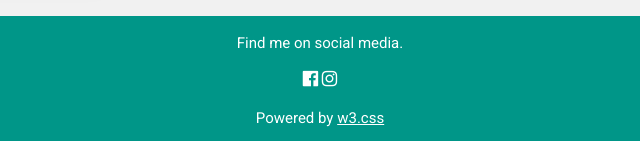
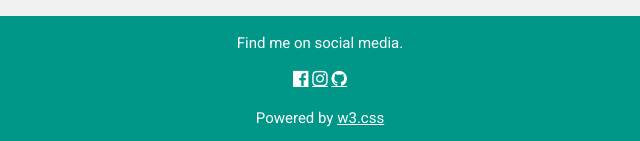
Before and after one commit to rianc2206/rianc2206.github.io, a website: page index.html in a window 1280 px wide. Shown: the part 1117-1258 px from the top of the page, 320-960 px from the left. Drawn offline with nearby package versions, Linux system fonts and the light colour scheme.

Commit message:
tambahan link social media

```diff
--- a/index.html
+++ b/index.html
@@ -113,8 +113,9 @@ html,body,h1,h2,h3,h4,h5,h6 {
 
 <footer class="w3-container w3-teal w3-center w3-margin-top">
   <p>Find me on social media.</p>
-  <i class="fa fa-facebook-official w3-hover-text-indigo w3-large" href="facebook.com/rianc2206"></i>
-  <i class="fa fa-instagram w3-hover-text-purple w3-large" href="instagram.com/rianc2206"></i>
+  <a href="https://facebook.com/ke0ngpao" class="fa fa-facebook-official w3-hover-text-indigo w3-large"> </a>
+  <a href="https://instagram.com/rianc2206" class="fa fa-instagram w3-hover-text-purple w3-large"> </a>
+  <a href="https://github.com/rianc2206" class="fa fa-github w3-hover-text-purple w3-large"> </a>
   <p>Powered by <a href="https://www.w3schools.com/w3css/default.asp" target="_blank">w3.css</a></p>
 </footer>
 
```
